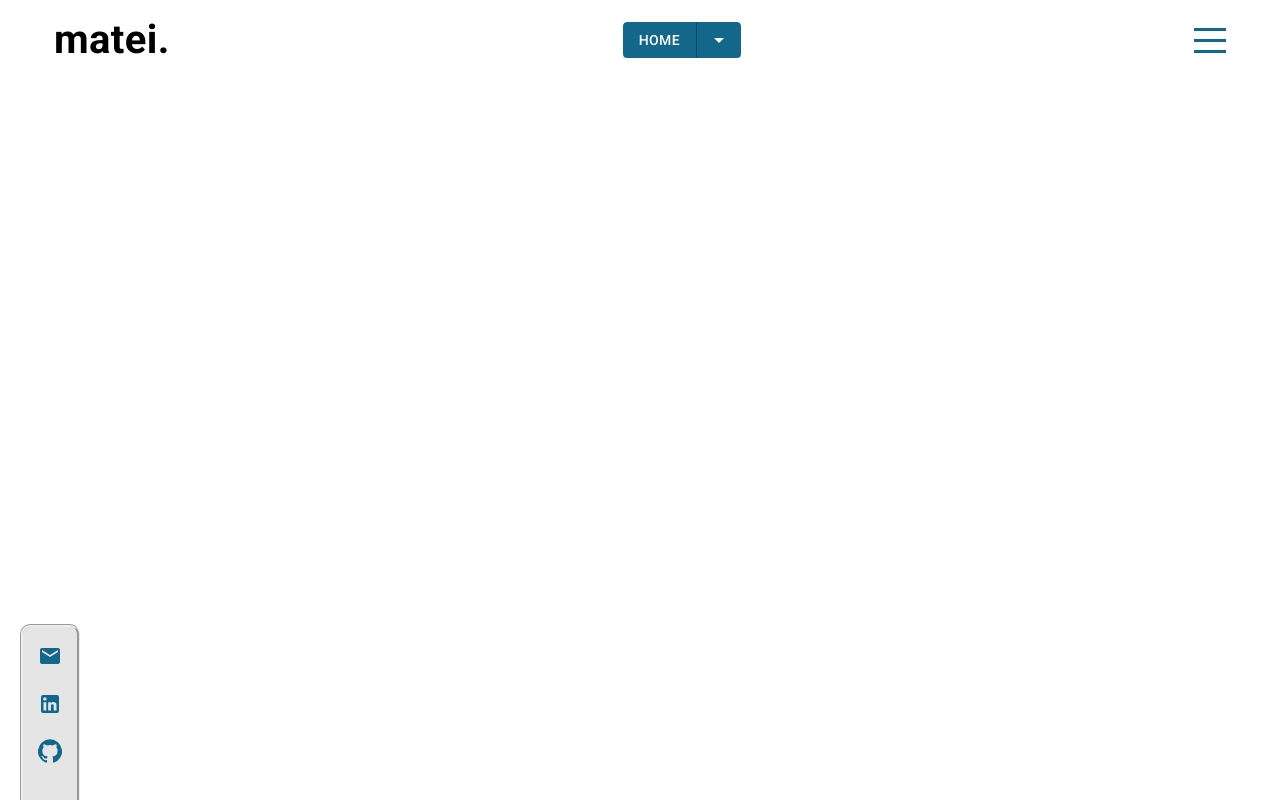
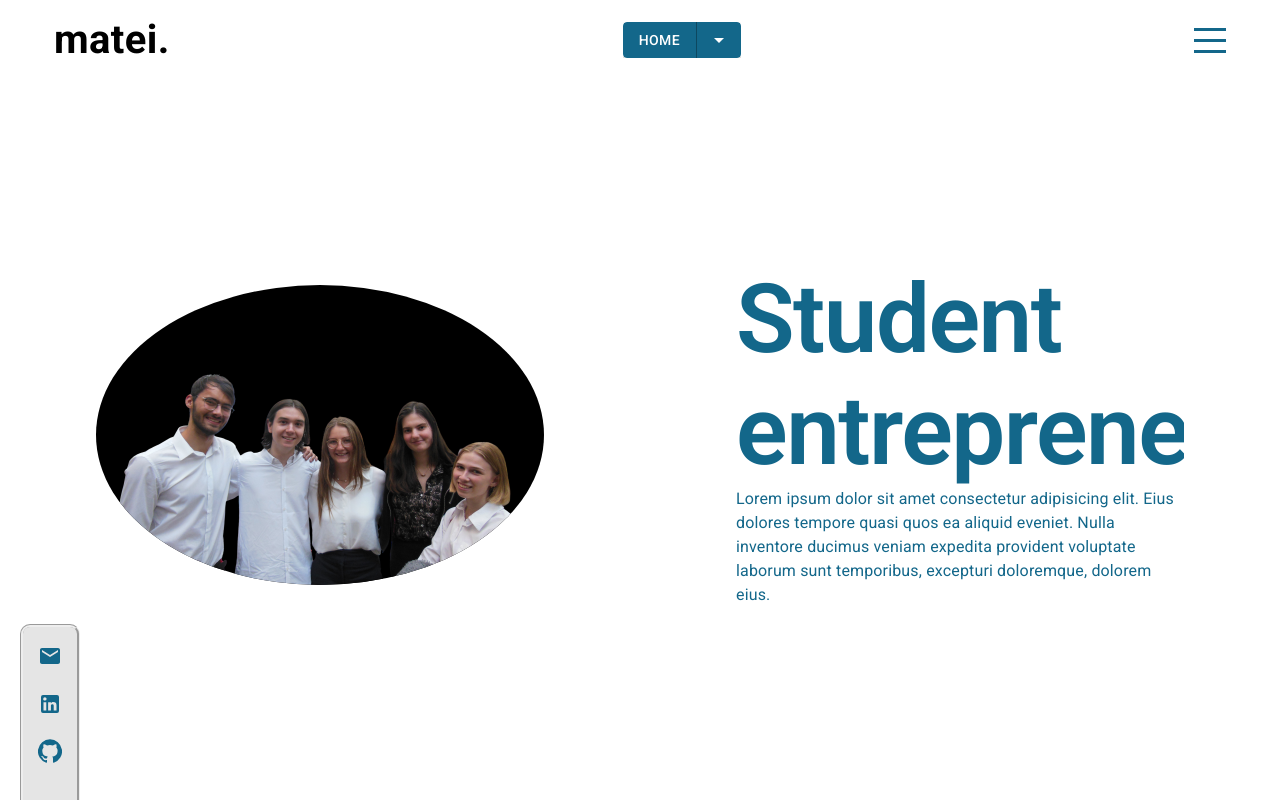
Before and after one commit to mateib47/mateib47.github.io, a React (Create React App) app: page /entrepreneurship in a window 1280 px wide. Built offline with nearby package versions, Linux system fonts and the light colour scheme; a web font is replaced by a local one.

Commit message:
add entrepreneurship component

```diff
--- a/src/App.jsx
+++ b/src/App.jsx
@@ -1,4 +1,4 @@
-import { Topbar, Menu, Sidebar, Home, Programming, PublicSpeak, Negotiation, Sports } from "./components";
+import { Topbar, Menu, Sidebar, Home, Programming, PublicSpeak, Negotiation, Sports, Entrepreneurship } from "./components";
 import "./app.scss";
 import { useState, useEffect } from "react";
 import {
@@ -71,6 +71,10 @@ const App = () => {
                 path="/sports"
                 element={<Sports setItems={setItems} />}
               />
+              <Route
+                path="/entrepreneurship"
+                element={<Entrepreneurship setItems={setItems} />}
+              />
             </Routes>
           </Container>
         </div>
--- /dev/null
+++ b/src/components/Entrepreneurship/Entrepreneurship.jsx
@@ -0,0 +1,22 @@
+import React from "react";
+import { useEffect } from "react";
+import Home from "../Utils/Home";
+
+const Entrepreneurship = ({ setItems }) => {
+  useEffect(() => {
+    setItems(["Intro"]);
+  }, []);
+  return (
+    <>
+      <Home
+        image={"business_team.png"}
+        header="Student entrepreneur"
+        text={
+          `Lorem ipsum dolor sit amet consectetur adipisicing elit. Eius dolores tempore quasi quos ea aliquid eveniet. Nulla inventore ducimus veniam expedita provident voluptate laborum sunt temporibus, excepturi doloremque, dolorem eius.`
+        }
+      />
+    </>
+  );
+};
+
+export default Entrepreneurship;
--- a/src/components/index.js
+++ b/src/components/index.js
@@ -12,3 +12,4 @@ export {default as Programming} from './Programming/Programming';
 export {default as PublicSpeak} from './PublicSpeak/PublicSpeak';
 export {default as Negotiation} from './Negotiation/Negotiation';
 export {default as Sports} from './Sports/Sports';
+export {default as Entrepreneurship} from './Entrepreneurship/Entrepreneurship';
--- a/src/themes.js
+++ b/src/themes.js
@@ -60,16 +60,16 @@ globalTheme = responsiveFontSizes(globalTheme);
       ...globalTheme,
       palette: {
         primary: {
-          main: "#FFFE00",
+          main: "#D17E13",
         },
         secondary: {
           main: "#2B94FF",
         },
         background: {
-          default: "#fff",
+          default: "#E6DDCB",
         },
         text: {
-          default: "#000",
+          default: "#819FA6",
         },
       },
     }),
```
Also changed, not shown: public/assets/business_team.png (added).
